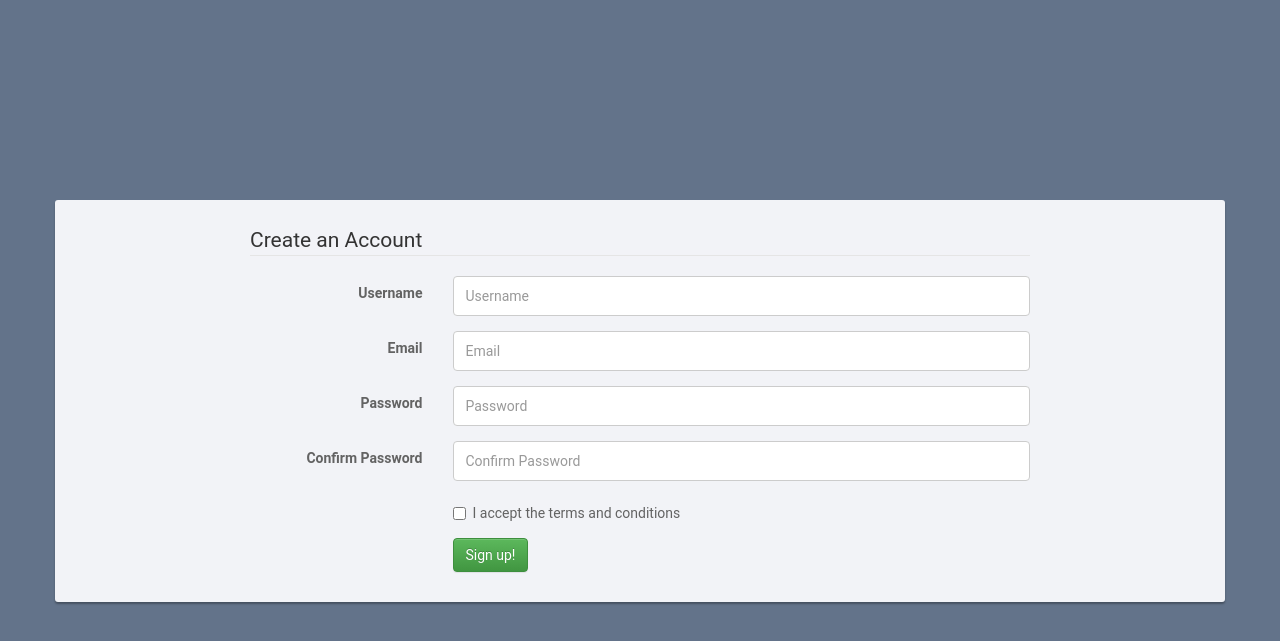
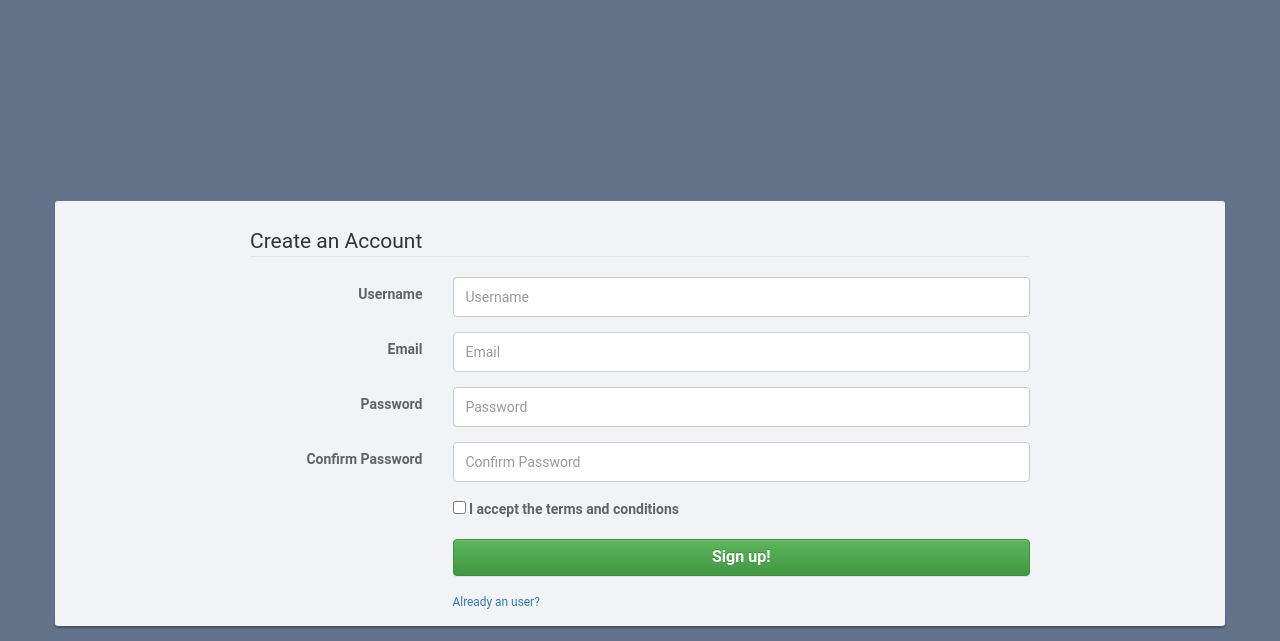
Before and after one commit to JulioMansilla/Schedules, a Flask app: page /register in a window 1280 px wide. Shown: the part 202-843 px from the top of the page. Before the commit the page ends 806 px from the top, so only its background shows below. Run offline with Flask 2, Linux system fonts and the light colour scheme; some libraries are stand-ins or nearby versions.

Commit message:
Fix CSS and HTML errors for templates

```diff
--- a/static/style.css
+++ b/static/style.css
@@ -9,7 +9,7 @@ body{
 		box-shadow: none;
 		color: #969fa4;
 }
-#register{
+#register, #login{
 		color: #636363;
 		border-radius: 3px;
     margin-bottom: 15px;
@@ -18,3 +18,8 @@ body{
     margin-top: 30%;
     padding-top: 25px;
 }
+.btn{
+    font-size: 16px;
+    font-weight: bold;
+		min-width: 100%;
+}
--- a/templates/layout.html
+++ b/templates/layout.html
@@ -33,6 +33,19 @@
       </div>
     </nav>
     <div class="container" id="layout">
+      <div class="row">
+        <div class="col-xs-12 text-center warning">
+          {% with messages = get_flashed_messages(with_categories=true) %}
+            {%if messages %}
+              {% for category, message in messages %}
+              <div class="alert alert-{{category}}">
+                {{ message }}
+              </div>
+              {%endfor%}
+            {%endif%}
+          {%endwith%}
+        </div>
+      </div>
       {% block content %}
       {% endblock %}
     </div>
--- a/templates/register.html
+++ b/templates/register.html
@@ -69,7 +69,7 @@
         </div>
         <div class="form-group">
           <div class="col-sm-offset-3 col-sm-9">
-            <div class="checkbox">
+            <div class="form-check">
               <label>
                 <input type="checkbox" /> I accept the terms and conditions
               </label>
@@ -81,9 +81,15 @@
             {{ form.submit(class="btn btn-success") }}
           </div>
         </div>
+        <div class="row">
+          <div class="col-sm-9 col-sm-offset-3">
+            <small class="text-muted">
+                  <a href="{{ url_for('login') }}">Already an user?</a>
+            </small>
+          </div>
+        </div>
       </fieldset>
     </form>
-
   </div>
 </div>
 {% endblock content %}
```
